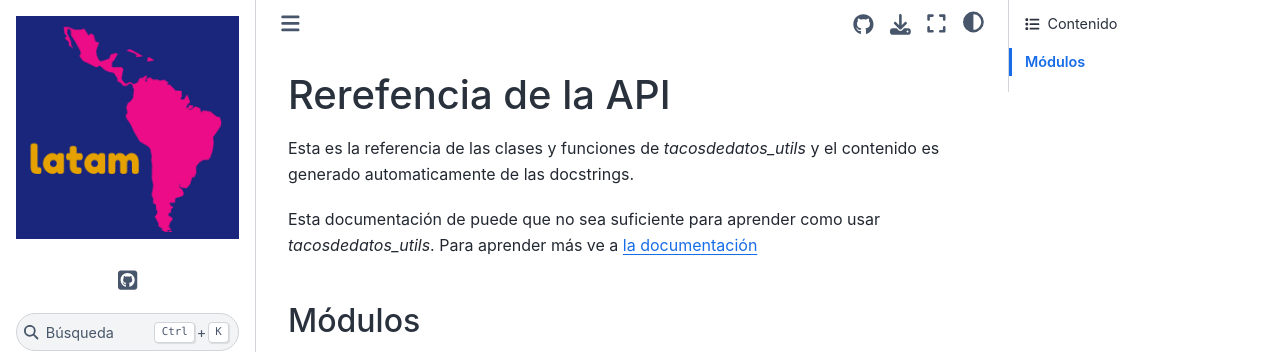
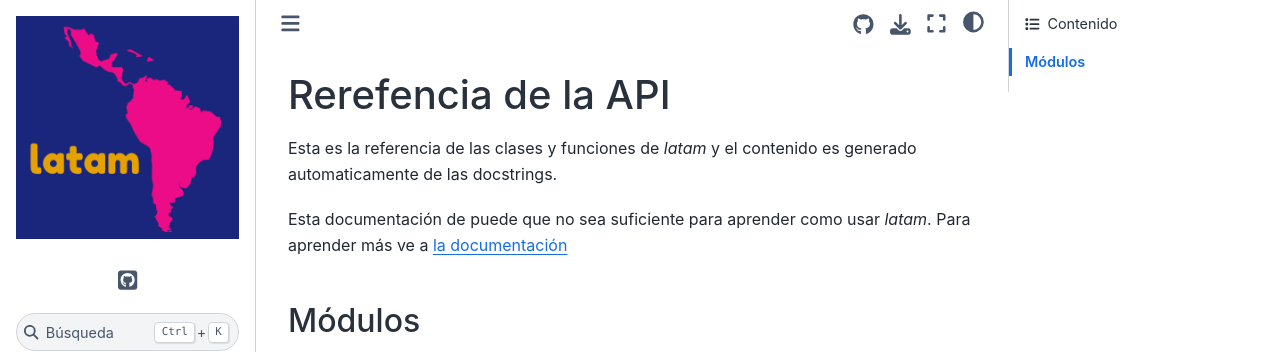
Before and after one commit to tacosdedatos/latam, a Sphinx documentation site: the page built from docs/uso/api.rst, in a window 1280 px wide, cut to the strip 0-352 px from the top of the page. Built offline with Sphinx 7.4.7 and the Sphinx Book theme 1.1.4, drawn with Linux system fonts in a browser that asks for light colours; pages that are not in the unit, such as notebooks, are missing from menus.

Commit message:
actualiza docs

```diff
--- a/docs/uso/api.rst
+++ b/docs/uso/api.rst
@@ -3,11 +3,11 @@
 Rerefencia de la API
 ====================
 
-Esta es la referencia de las clases y funciones de `tacosdedatos_utils` y el
+Esta es la referencia de las clases y funciones de `latam` y el
 contenido es generado automaticamente de las docstrings.
 
-Esta documentación de puede que no sea suficiente para aprender como usar `tacosdedatos_utils`.
-Para aprender más ve a `la documentación <https://tacosdedatos-utils.readthedocs.io>`_
+Esta documentación de puede que no sea suficiente para aprender como usar `latam`.
+Para aprender más ve a `la documentación <https://python-latam.readthedocs.io>`_
 
 Módulos
 -------
```
